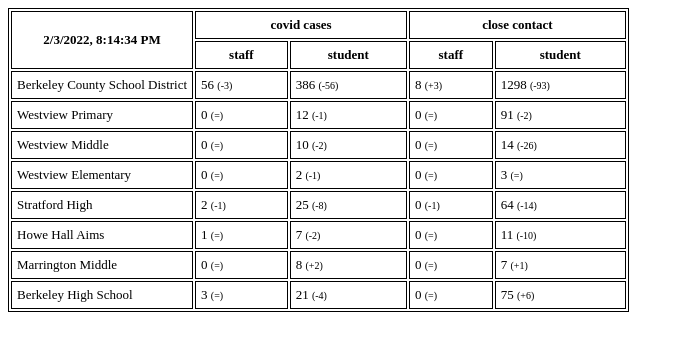
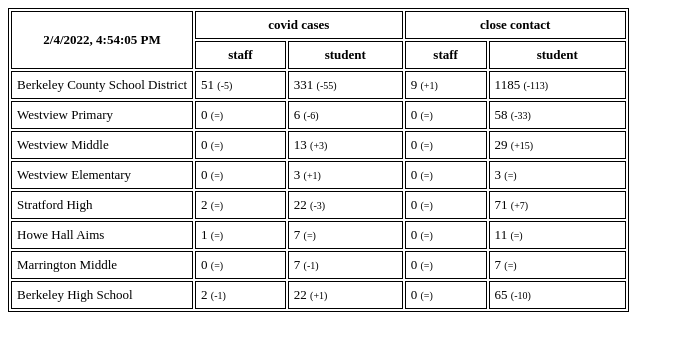
Before and after one commit to renolc/bcsd-covid-stats, a website: page index.html in a window 1280 px wide. Shown: the whole page, without its empty margins (0-684 px from the left). Drawn offline with Linux system fonts and the light colour scheme.

Commit message:
updating stats

```diff
--- a/index.html
+++ b/index.html
@@ -17,7 +17,7 @@
     <body>
       <table>
         <tr>
-          <th rowspan="2" width="30%">2/3/2022, 8:14:34 PM</th>
+          <th rowspan="2" width="30%">2/4/2022, 4:54:05 PM</th>
           <th colspan="2">covid cases</th>
           <th colspan="2">close contact</th>
         </tr>
@@ -30,66 +30,66 @@
 
               <tr>
                 <td>Berkeley County School District</td>
-                <td>56 <span class="diff">(-3)</span></td>
-                <td>386 <span class="diff">(-56)</span></td>
-                <td>8 <span class="diff">(+3)</span></td>
-                <td>1298 <span class="diff">(-93)</span></td>
+                <td>51 <span class="diff">(-5)</span></td>
+                <td>331 <span class="diff">(-55)</span></td>
+                <td>9 <span class="diff">(+1)</span></td>
+                <td>1185 <span class="diff">(-113)</span></td>
               </tr>
 
               <tr>
                 <td>Westview Primary</td>
                 <td>0 <span class="diff">(=)</span></td>
-                <td>12 <span class="diff">(-1)</span></td>
+                <td>6 <span class="diff">(-6)</span></td>
                 <td>0 <span class="diff">(=)</span></td>
-                <td>91 <span class="diff">(-2)</span></td>
+                <td>58 <span class="diff">(-33)</span></td>
               </tr>
 
               <tr>
                 <td>Westview Middle</td>
                 <td>0 <span class="diff">(=)</span></td>
-                <td>10 <span class="diff">(-2)</span></td>
+                <td>13 <span class="diff">(+3)</span></td>
                 <td>0 <span class="diff">(=)</span></td>
-                <td>14 <span class="diff">(-26)</span></td>
+                <td>29 <span class="diff">(+15)</span></td>
               </tr>
 
               <tr>
                 <td>Westview Elementary</td>
                 <td>0 <span class="diff">(=)</span></td>
-                <td>2 <span class="diff">(-1)</span></td>
+                <td>3 <span class="diff">(+1)</span></td>
                 <td>0 <span class="diff">(=)</span></td>
                 <td>3 <span class="diff">(=)</span></td>
               </tr>
 
               <tr>
                 <td>Stratford High</td>
-                <td>2 <span class="diff">(-1)</span></td>
-                <td>25 <span class="diff">(-8)</span></td>
-                <td>0 <span class="diff">(-1)</span></td>
-                <td>64 <span class="diff">(-14)</span></td>
+                <td>2 <span class="diff">(=)</span></td>
+                <td>22 <span class="diff">(-3)</span></td>
+                <td>0 <span class="diff">(=)</span></td>
+                <td>71 <span class="diff">(+7)</span></td>
               </tr>
 
               <tr>
                 <td>Howe Hall Aims</td>
                 <td>1 <span class="diff">(=)</span></td>
-                <td>7 <span class="diff">(-2)</span></td>
+                <td>7 <span class="diff">(=)</span></td>
                 <td>0 <span class="diff">(=)</span></td>
-                <td>11 <span class="diff">(-10)</span></td>
+                <td>11 <span class="diff">(=)</span></td>
               </tr>
 
               <tr>
                 <td>Marrington Middle</td>
                 <td>0 <span class="diff">(=)</span></td>
-                <td>8 <span class="diff">(+2)</span></td>
+                <td>7 <span class="diff">(-1)</span></td>
                 <td>0 <span class="diff">(=)</span></td>
-                <td>7 <span class="diff">(+1)</span></td>
+                <td>7 <span class="diff">(=)</span></td>
               </tr>
 
               <tr>
                 <td>Berkeley High School</td>
-                <td>3 <span class="diff">(=)</span></td>
-                <td>21 <span class="diff">(-4)</span></td>
+                <td>2 <span class="diff">(-1)</span></td>
+                <td>22 <span class="diff">(+1)</span></td>
                 <td>0 <span class="diff">(=)</span></td>
-                <td>75 <span class="diff">(+6)</span></td>
+                <td>65 <span class="diff">(-10)</span></td>
               </tr>
 
       </table>
--- a/last.json
+++ b/last.json
@@ -1 +1 @@
-{"updated":"02/03/2022 20:14:34","data":{"Berkeley County School District":{"school":"Berkeley County School District","staffCovid":56,"studentCovid":386,"staffClose":8,"studentClose":1298,"updated":"02/03/2022 20:14:34"},"Westview Primary":{"school":"Westview Primary","staffCovid":0,"studentCovid":12,"staffClose":0,"studentClose":91,"updated":"02/03/2022 20:14:34"},"Westview Middle":{"school":"Westview Middle","staffCovid":0,"studentCovid":10,"staffClose":0,"studentClose":14,"updated":"02/03/2022 20:14:34"},"Westview Elementary":{"school":"Westview Elementary","staffCovid":0,"studentCovid":2,"staffClose":0,"studentClose":3,"updated":"02/03/2022 20:14:34"},"Stratford High":{"school":"Stratford High","staffCovid":2,"studentCovid":25,"staffClose":0,"studentClose":64,"updated":"02/03/2022 20:14:34"},"Howe Hall Aims":{"school":"Howe Hall Aims","staffCovid":1,"studentCovid":7,"staffClose":0,"studentClose":11,"updated":"02/03/2022 20:14:34"},"Marrington Middle":{"school":"Marrington Middle","staffCovid":0,"studentCovid":8,"staffClose":0,"studentClose":7,"updated":"02/03/2022 20:14:34"},"Berkeley High School":{"school":"Berkeley High School","staffCovid":3,"studentCovid":21,"staffClose":0,"studentClose":75,"updated":"02/03/2022 20:14:34"}}}
+{"updated":"02/04/2022 16:54:05","data":{"Berkeley County School District":{"school":"Berkeley County School District","staffCovid":51,"studentCovid":331,"staffClose":9,"studentClose":1185,"updated":"02/04/2022 16:54:05"},"Westview Primary":{"school":"Westview Primary","staffCovid":0,"studentCovid":6,"staffClose":0,"studentClose":58,"updated":"02/04/2022 16:54:05"},"Westview Middle":{"school":"Westview Middle","staffCovid":0,"studentCovid":13,"staffClose":0,"studentClose":29,"updated":"02/04/2022 16:54:05"},"Westview Elementary":{"school":"Westview Elementary","staffCovid":0,"studentCovid":3,"staffClose":0,"studentClose":3,"updated":"02/04/2022 16:54:05"},"Stratford High":{"school":"Stratford High","staffCovid":2,"studentCovid":22,"staffClose":0,"studentClose":71,"updated":"02/04/2022 16:54:05"},"Howe Hall Aims":{"school":"Howe Hall Aims","staffCovid":1,"studentCovid":7,"staffClose":0,"studentClose":11,"updated":"02/04/2022 16:54:05"},"Marrington Middle":{"school":"Marrington Middle","staffCovid":0,"studentCovid":7,"staffClose":0,"studentClose":7,"updated":"02/04/2022 16:54:05"},"Berkeley High School":{"school":"Berkeley High School","staffCovid":2,"studentCovid":22,"staffClose":0,"studentClose":65,"updated":"02/04/2022 16:54:05"}}}
```
